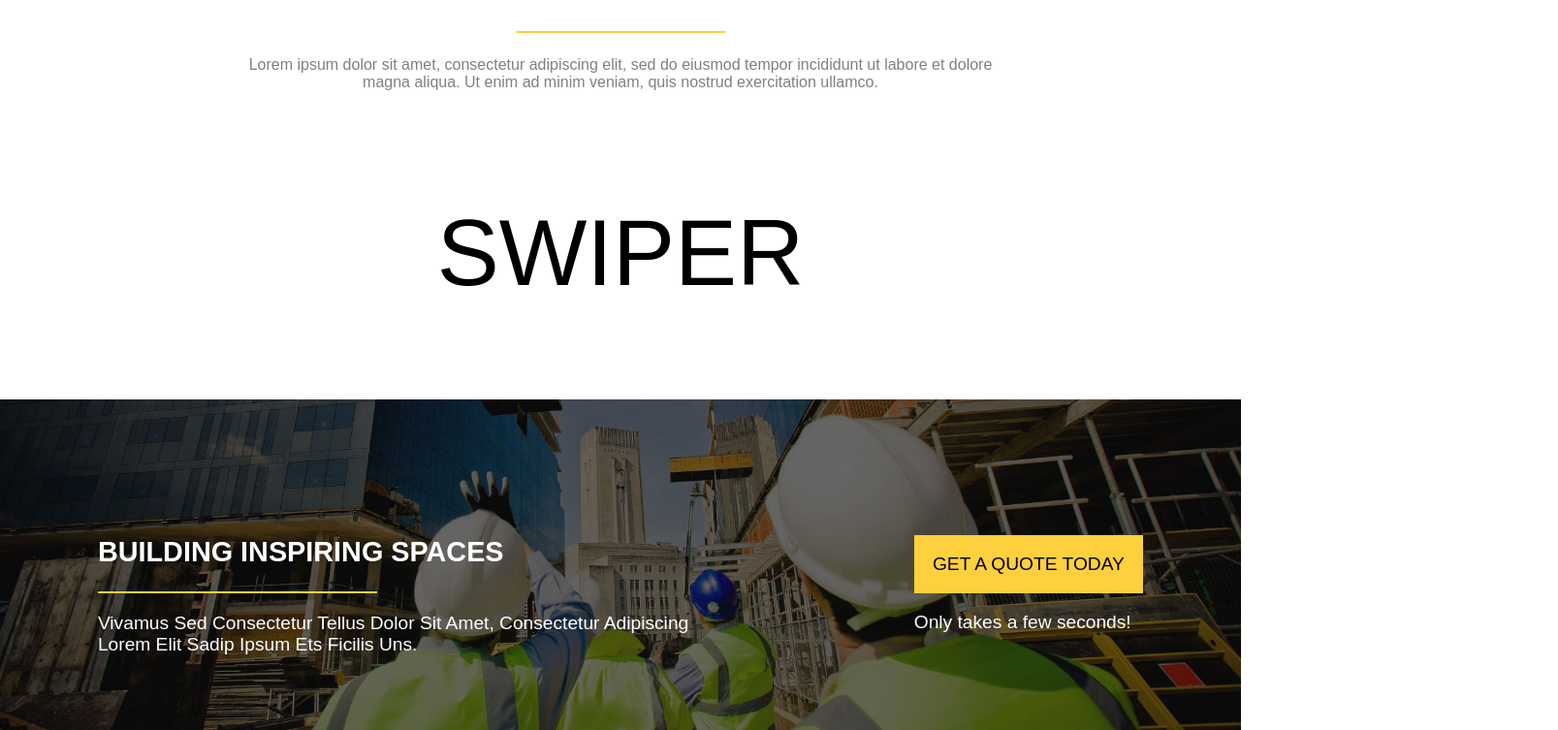
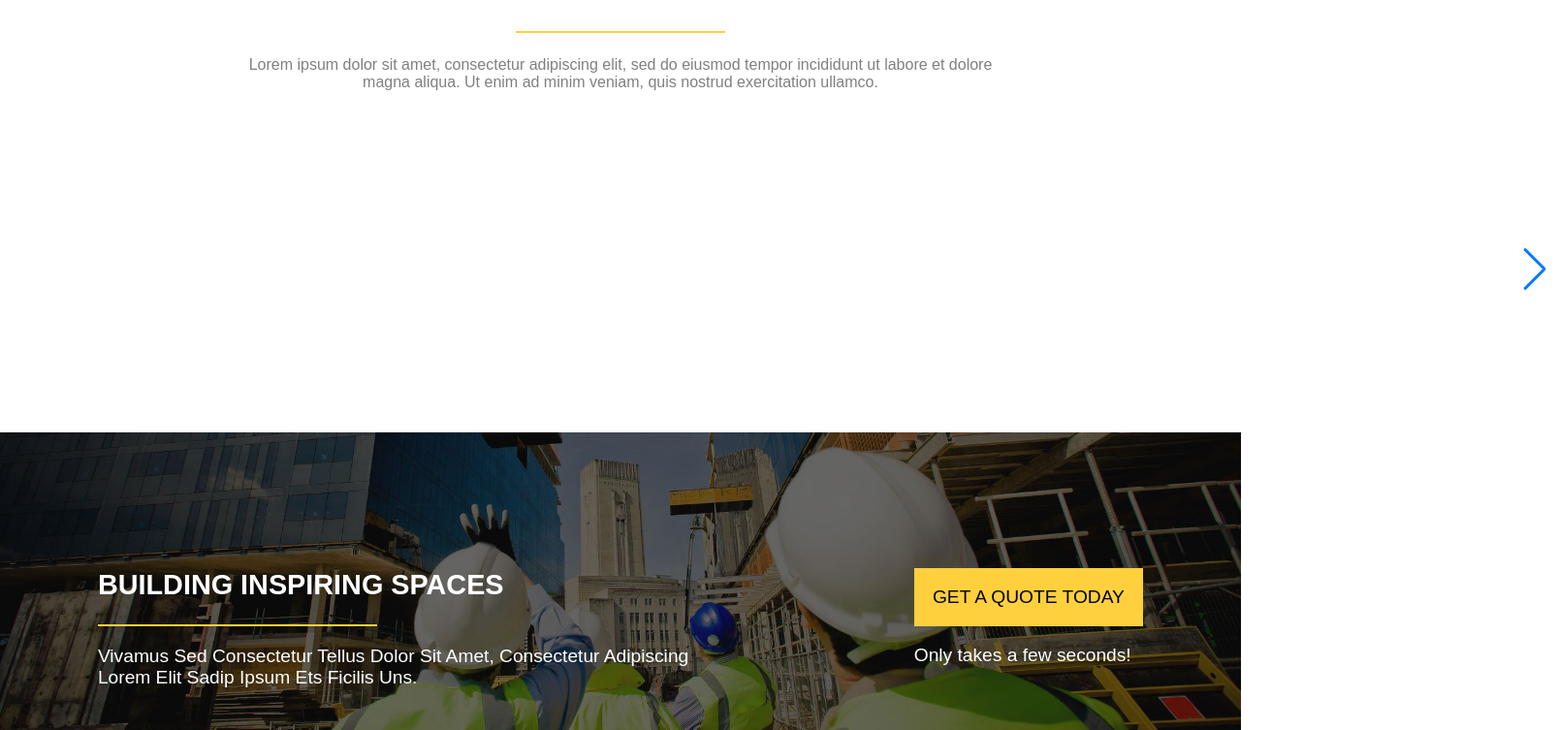
Before and after one commit to kristianfiliposki/proj-html-vuejs, a Vue app: page / in a window 1280 px wide. Shown: the part 4783-5536 px from the top of the page at 97% size, 1607 px wide, since content can reach past the window. Built offline with nearby package versions, Linux system fonts and the light colour scheme; grey boxes are pictures that could not be loaded.

Commit message:
swipeer problem

```diff
--- a/src/components/AppCarosello.vue
+++ b/src/components/AppCarosello.vue
@@ -1,5 +1,28 @@
 <script>
 import { store } from '../store';
+
+const swiper = new Swiper('.swiper', {
+    // Optional parameters
+    direction: 'vertical',
+    loop: true,
+
+    // If we need pagination
+    pagination: {
+        el: '.swiper-pagination',
+    },
+
+    // Navigation arrows
+    navigation: {
+        nextEl: '.swiper-button-next',
+        prevEl: '.swiper-button-prev',
+    },
+
+    // And if we need scrollbar
+    scrollbar: {
+        el: '.swiper-scrollbar',
+    },
+});
+
 export default {
     data() {
         return {
@@ -17,13 +40,47 @@ export default {
                 Lorem ipsum dolor sit amet, consectetur adipiscing elit, sed do eiusmod tempor incididunt
                 ut labore et dolore magna aliqua. Ut enim ad minim veniam, quis nostrud exercitation ullamco.
             </p>
-            <div class="SWIPER">SWIPER</div>
+            <div class="carosello">
+
+                <!-- Slider main container -->
+                <div class="swiper">
+                    <!-- Additional required wrapper -->
+                    <div class="swiper-wrapper">
+                        <!-- Slides -->
+                        <div class="swiper-slide"><img src="/public/construction/images/home-logo1-219096700-320x202.png"
+                                alt="">
+                        </div>
+                        <div class="swiper-slide">
+                            <img src="/proj-html-vuejs/public/construction/images/home-logo2-219096700-320x202.png" alt="">
+                        </div>
+                        <div class="swiper-slide">
+                            <img src="/proj-html-vuejs/public/construction/images/home-logo9-219096700-320x202.png" alt="">
+                        </div>
+                        <div class="swiper-slide">
+                            <img src="/proj-html-vuejs/public/construction/images/home-logo10-219096700-320x202.png" alt="">
+                        </div>
+                        <div class="swiper-slide">
+                            <img src="/proj-html-vuejs/public/construction/images/home-logo11-219096700-320x202.png" alt="">
+                        </div>
+
+                        ...
+                    </div>
+                    <!-- If we need pagination -->
+                    <div class="swiper-pagination"></div>
+
+                    <!-- If we need navigation buttons -->
+                    <div class="swiper-button-prev"></div>
+                    <div class="swiper-button-next"></div>
+
+                    <!-- If we need scrollbar -->
+                    <div class="swiper-scrollbar"></div>
+                </div>
+            </div>
         </div>
     </div>
 </template>
 <style scoped>
-.SWIPER {
-    font-size: 6em;
+.carosello {
     margin: 1em;
 }
 
```
